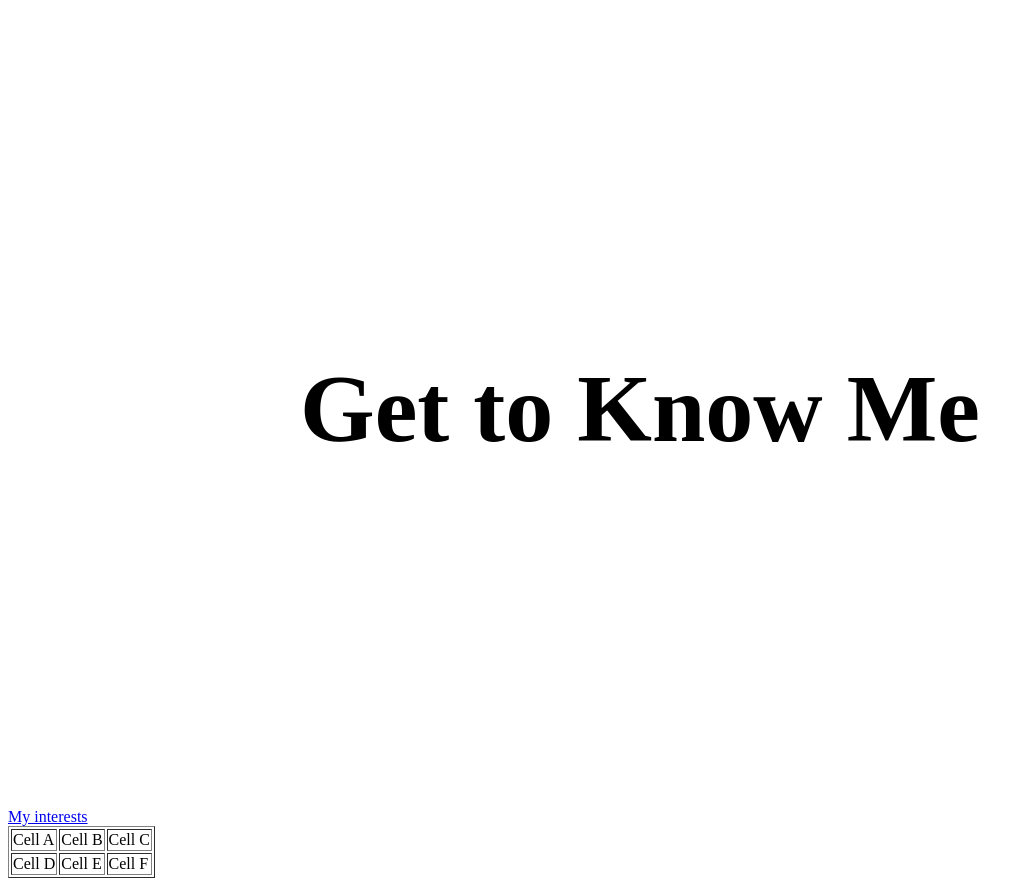
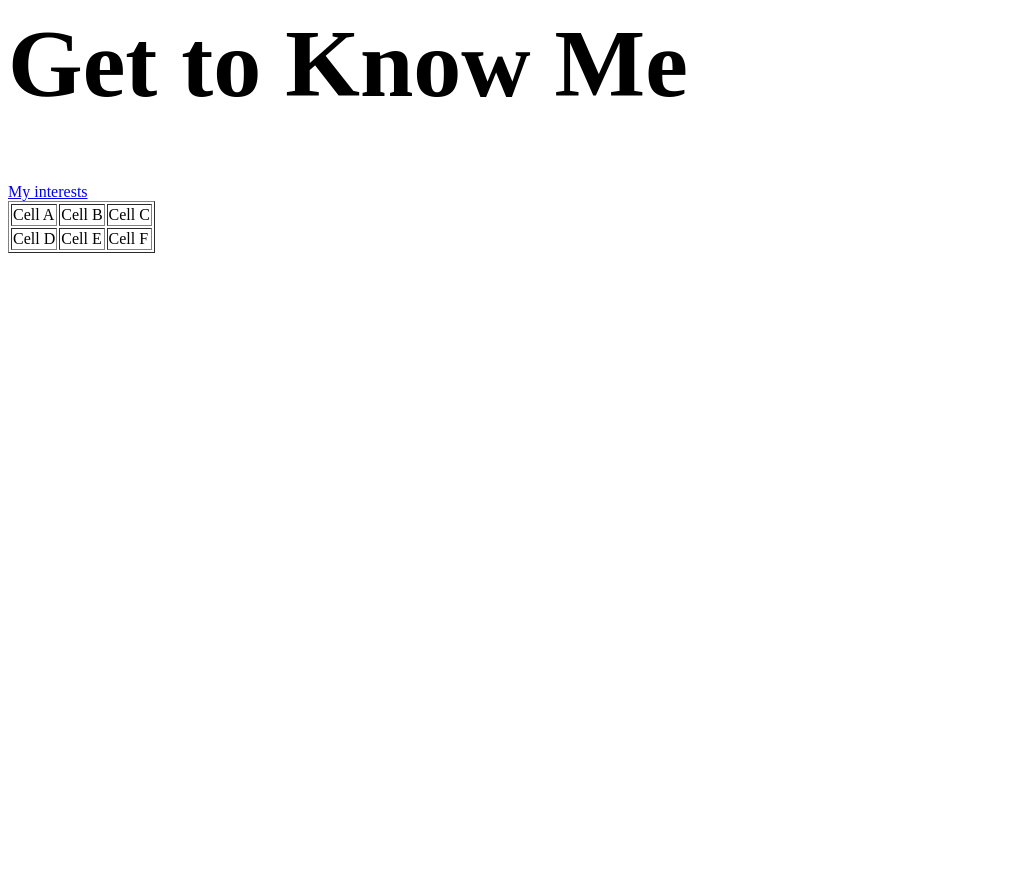
Before and after one commit to Ctrethethird/CJ-s-Website, a plain HTML site: page index.html in a window 1280 px wide. Shown: the whole page, without its empty margins (0-1033 px from the left). After the commit the page ends 800 px from the top, so only its background shows below. Drawn offline with Linux system fonts and the light colour scheme.

Commit message:
Update index.html

```diff
--- a/index.html
+++ b/index.html
@@ -10,7 +10,7 @@
             .centered-text {
               display: flex;
               justify-content: center;
-              align-items: center;
+              align-items: flex-start;
               height: 100vh;
               text-align: center;
             }
@@ -18,7 +18,7 @@
         </head>
         <body>
             <font size="30">
-                <div class="centered-text">
+                <div class="top-centered-text">
                     <h1>Get to Know Me</h1>
                 </div>
             </font>
```
